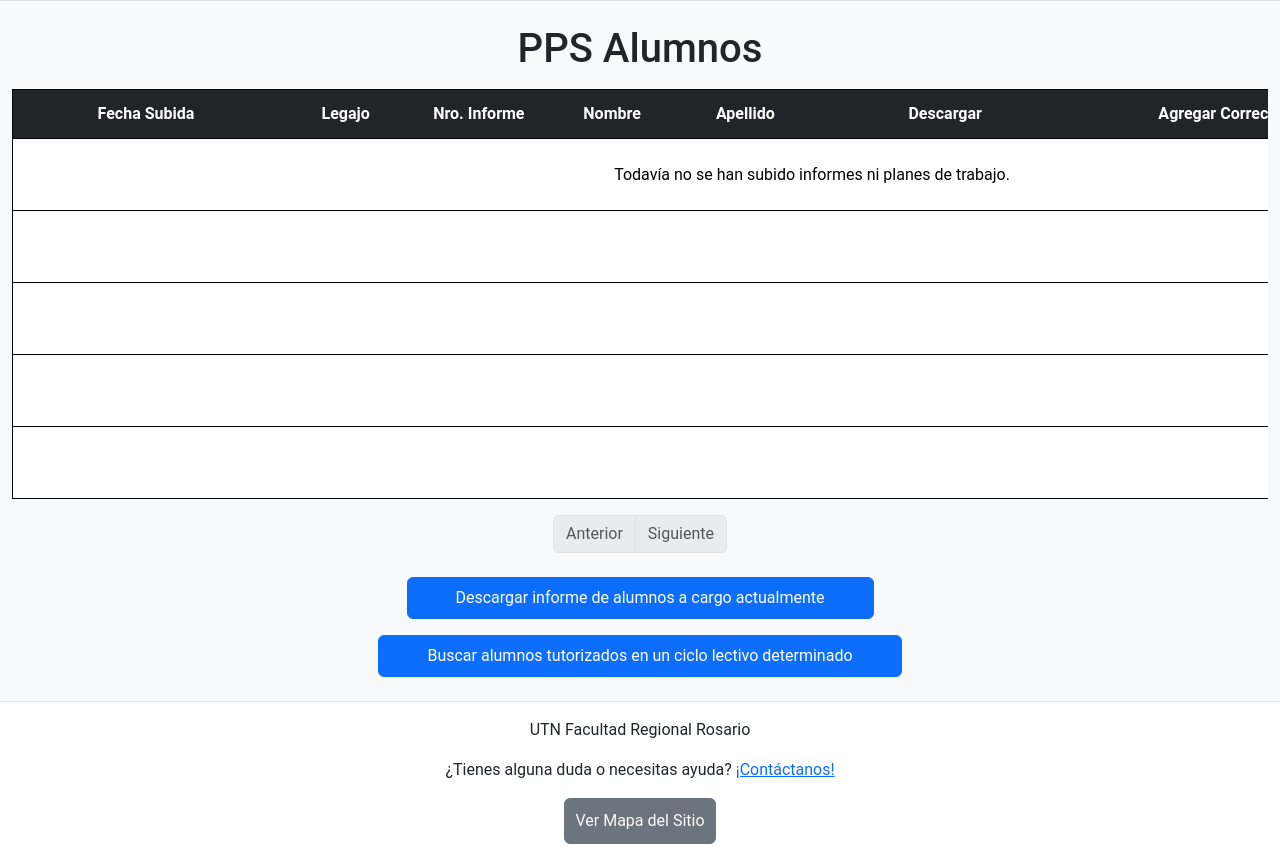
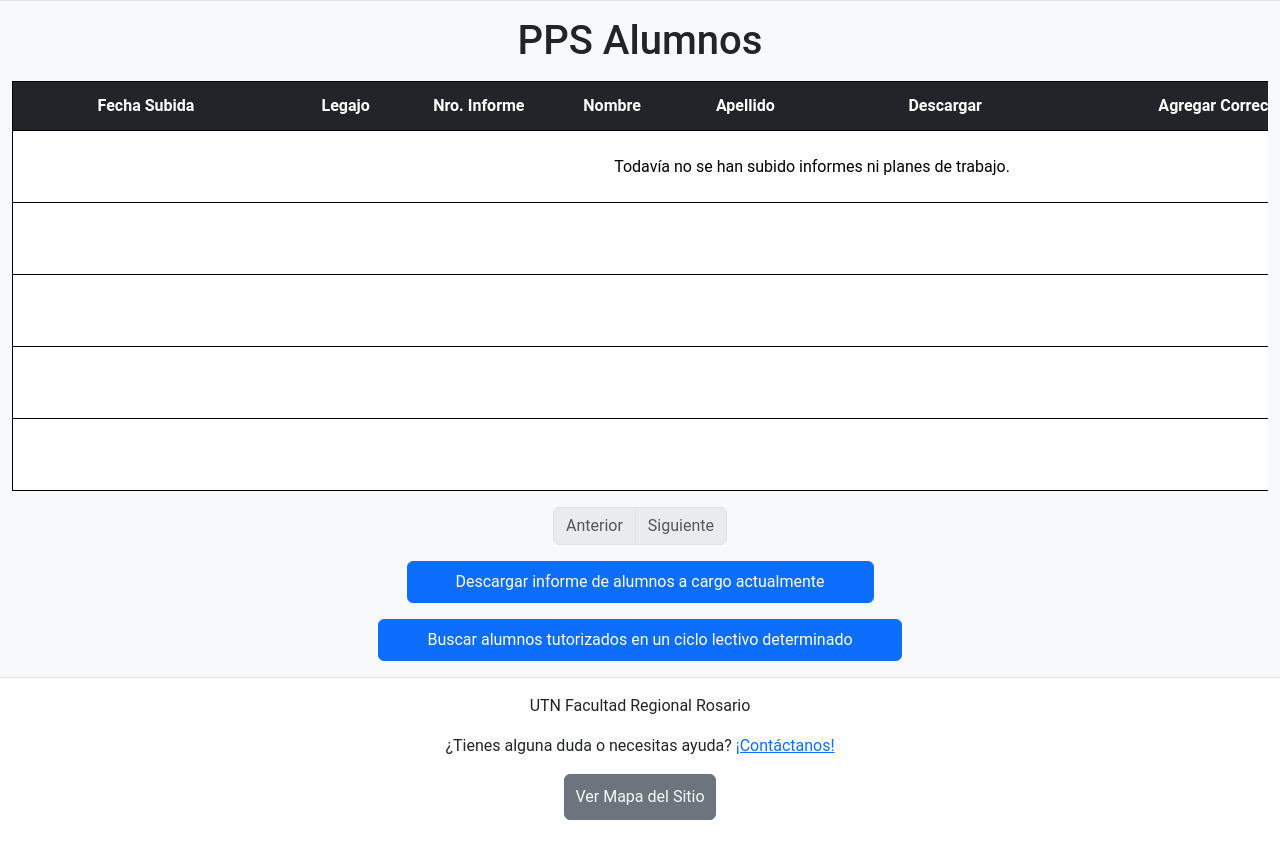
Before and after one commit to matisoto27/tp_entornos_graficos, a PHP site: page /usuarios/profesores/informes.php in a window 1280 px wide. Shown: the part 86-946 px from the top of the page. After the commit the page ends 906 px from the top, so only its background shows below. Run offline with PHP 8.4, Linux system fonts and the light colour scheme; the visitor is signed in with stand-in values (Sample User, id 1); data that the repository does not hold is empty.

Commit message:
Modificaciones con fines estéticos

```diff
--- a/responsables/login.php
+++ b/responsables/login.php
@@ -28,8 +28,8 @@ include $_SERVER['DOCUMENT_ROOT'] . '/head.php';
     <main>
         <div class="d-flex justify-content-center align-items-center min-vh-100">
             <div class="container br-class bg-white form-container min-vh-xs-100">
-                <h1 class="text-center mb-4">Iniciar Sesión</h1>
-                <h2 class="text-center mt-4 mb-2">Responsable PPS</h2>
+                <h1 class="text-center mt-4 mb-3">Iniciar Sesión</h1>
+                <h2 class="text-center mb-4">Responsable PPS</h2>
                 <form method="POST" action="login_validar.php" class="mx-auto" style="width: 250px;">
                     <div class="mb-3">
                         <label for="input-dni" class="form-label">Codigo</label>
--- a/usuarios/login.php
+++ b/usuarios/login.php
@@ -56,8 +56,8 @@ include $_SERVER['DOCUMENT_ROOT'] . '/head.php';
     <!-- Centrado vertical y horizontal -->
     <div class="d-flex justify-content-center align-items-center min-vh-100">
         <div class="container br-class bg-white form-container min-vh-xs-100">
-            <h1 class="text-center mb-4">Iniciar Sesión</h1>
-            <h2 class="text-center mt-4 mb-2"><?php echo $form_title ?></h2>
+            <h1 class="text-center mt-4 mb-3">Iniciar Sesión</h1>
+            <h2 class="text-center mb-4"><?php echo $form_title ?></h2>
             <form method="POST" action="login_validar.php" class="mx-auto" style="width: 250px;">
                 <div class="mb-3">
                     <label for="input-dni" class="form-label">DNI</label>
--- a/usuarios/modificar_perfil.php
+++ b/usuarios/modificar_perfil.php
@@ -83,7 +83,7 @@ include $_SERVER['DOCUMENT_ROOT'] . '/head.php';
     ?>
     <main class="d-flex justify-content-center align-items-center flex-fill border-top border-bottom">
         <div class="container br-class alt-background form-container">
-            <h1 class="text-center pt-4 mb-4">Modificar Perfil</h1>
+            <h1 class="text-center pt-3 mb-3">Modificar Perfil</h1>
             <form method="POST" action="modificar_perfil_action.php" class="mx-auto" style="width: 280px;">
                 <div class="mb-3">
                     <label for="input-nombre" class="form-label">Nombre</label>
--- a/usuarios/profesores/informes.php
+++ b/usuarios/profesores/informes.php
@@ -159,8 +159,8 @@ include $_SERVER['DOCUMENT_ROOT'] . '/head.php';
     include $_SERVER['DOCUMENT_ROOT'] . '/usuarios/header.php';
     ?>
     <main class="d-flex justify-content-center align-items-center flex-fill border-top border-bottom">
-        <div class="container-fluid br-class alt-background" style="border-radius: 0;">
-            <div class="row pt-4 mb-3">
+        <div class="container-fluid h-100 alt-background">
+            <div class="row pt-3 mb-3">
                 <div class="col">
                     <h1 class="text-center">PPS Alumnos</h1>
                 </div>
@@ -310,7 +310,7 @@ include $_SERVER['DOCUMENT_ROOT'] . '/head.php';
                     </div>
                 </div>
             </div>
-            <div class="row mb-4">
+            <div class="row mb-3">
                 <div class="col">
                     <nav class="d-flex flex-column justify-content-center h-100" aria-label="Paginación">
                         <ul class="pagination justify-content-center" style="margin-bottom: 0;">
@@ -361,7 +361,7 @@ include $_SERVER['DOCUMENT_ROOT'] . '/head.php';
                     <button type="button" class="btn btn-primary px-5 py-2" aria-label="Descargar informe de alumnos a cargo actualmente" onclick='window.location.href="informe_alumnos_a_cargo.php"'>Descargar informe de alumnos a cargo actualmente</button>
                 </div>
             </div>
-            <div class="row pb-4">
+            <div class="row pb-3">
                 <div class="col text-center">
                     <button type="button" class="btn btn-primary px-5 py-2" aria-label="Buscar alumnos tutorizados en un ciclo lectivo determinado" onclick='window.location.href="informe_alumnos_ciclo_lectivo.php"'>Buscar alumnos tutorizados en un ciclo lectivo determinado</button>
                 </div>
```
